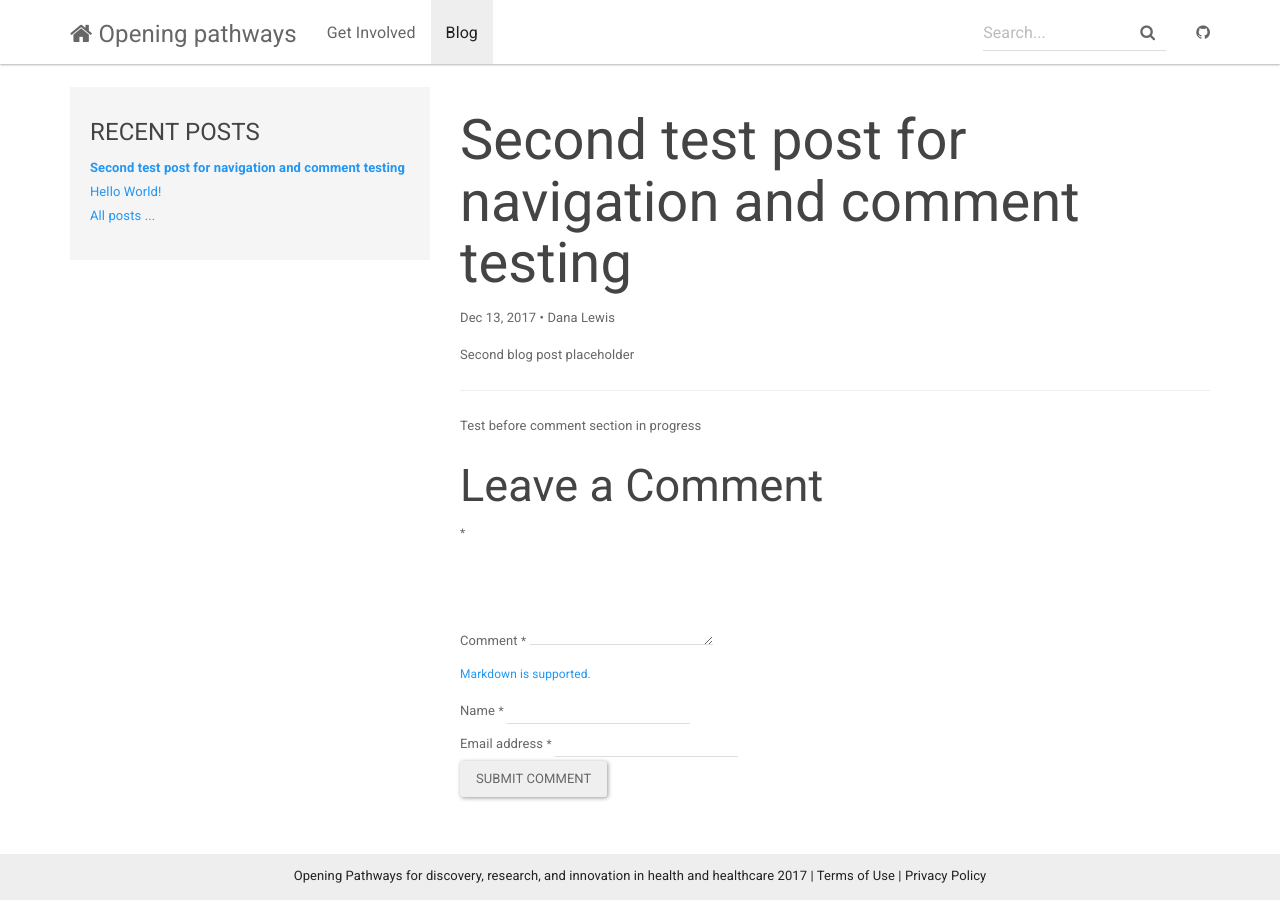
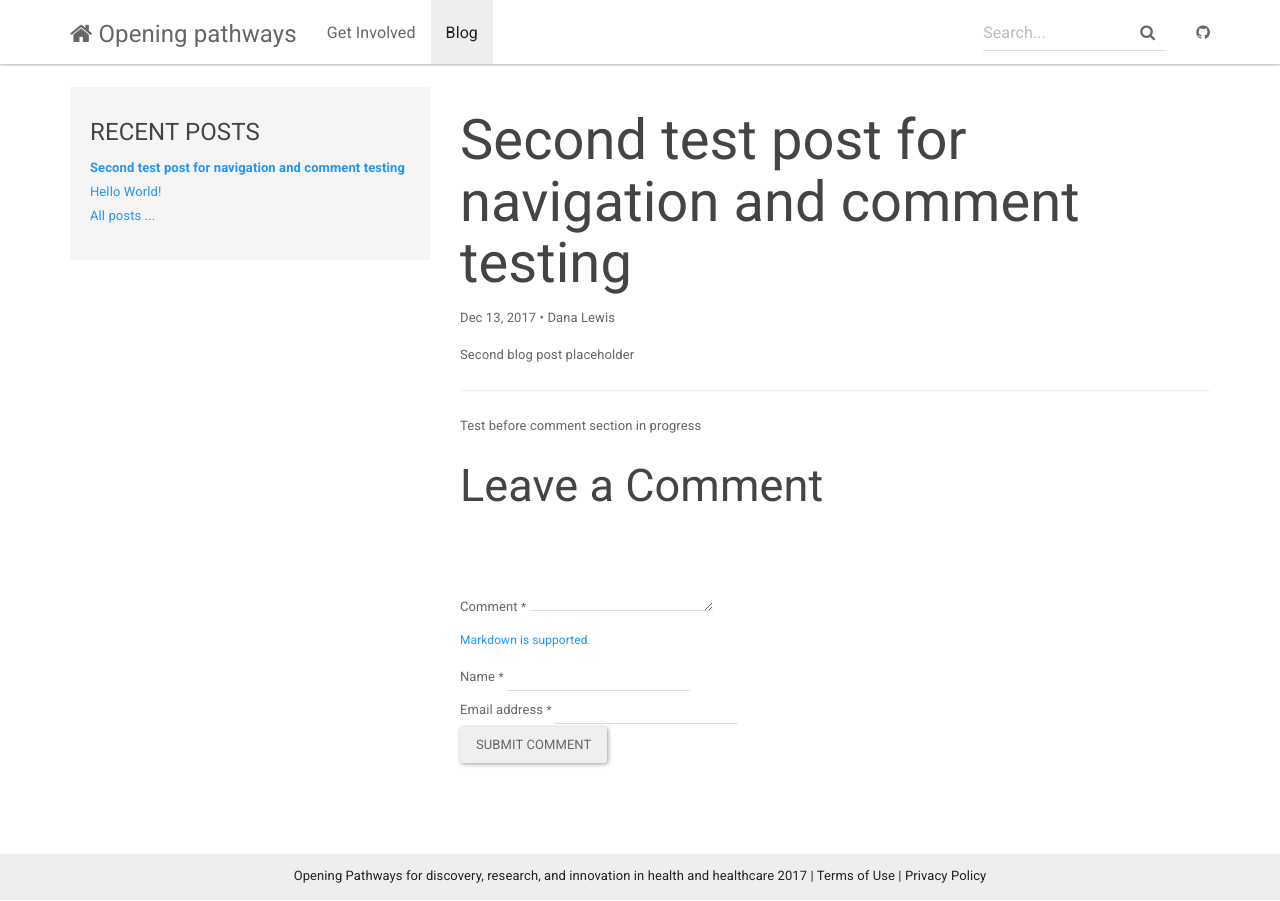
Before and after one commit to danamlewis/Testrepo2, a Jekyll site: the page built from _posts/2017-12-13-for-navigation.md, in a window 1280 px wide. Built offline with Jekyll 4.4.1, drawn with Linux system fonts in a browser that asks for light colours; nearby versions of some CDN libraries.

Commit message:
Update comments.html

```diff
--- a/_includes/comments.html
+++ b/_includes/comments.html
@@ -57,9 +57,9 @@ Test before comment section in progress
           Leave a Comment <small><a rel="nofollow" id="cancel-comment-reply-link" href="{{ page.url | absolute_url }}#respond" style="display:none;">Cancel reply</a></small>
         </h2>
 
-        <p class="small">{{ site.data.ui-text[site.locale].comment_form_info | default: "" }} <span class="required">*</span></p>
+        <p class="small">{{ site.data.ui-text[site.locale].comment_form_info | default: "" }}</p>
 
-        <form id="new_comment" class="page__comments-form js-form form" method="post" action="https://api.staticman.net/v2/entry/danamlewis/Testrepo2/master/_data/comments/">
+        <form id="new_comment" class="page__comments-form js-form form" method="post" action="https://api.staticman.net/v2/entry/danamlewis/Testrepo2/master/_data/comments">
 
       <!--    <div class="form__spinner">
             <i class="fa fa-spinner fa-spin fa-3x fa-fw"></i>
```
